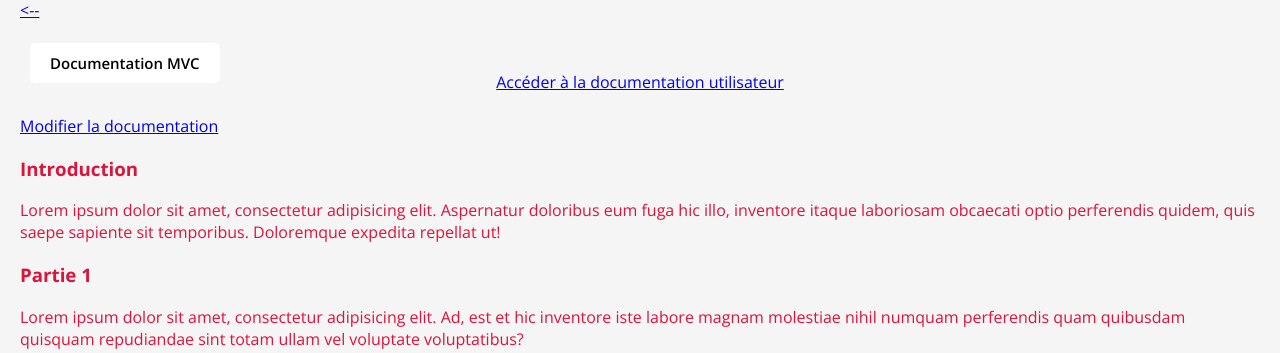
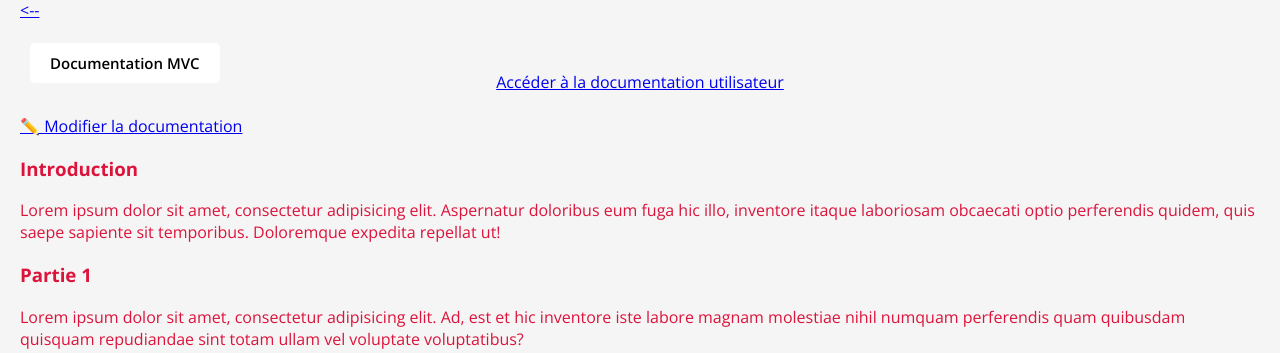
Before and after one commit to jsaiap/HotHotHotV2, a PHP site: page /documentation in a window 1280 px wide. Shown: the part 113-466 px from the top of the page. Run offline with PHP 8.4, Linux system fonts and the light colour scheme.

Commit message:
modifications des pages

```diff
--- a/app/Views/panel/page/documentation.php
+++ b/app/Views/panel/page/documentation.php
@@ -33,7 +33,7 @@
     </section>
     <!-- // TO DO Modifier la documentation icône en haut à droite -->
     <br>
-    <a href="#">Modifier la documentation</a>
+    <a href="#"> ✏️ Modifier la documentation</a>
     <article>
         <h2>Documentation du MVC HotHotHot</h2>
         <h3>Introduction</h3>
--- a/app/Views/panel/page/user-documentation.php
+++ b/app/Views/panel/page/user-documentation.php
@@ -32,7 +32,7 @@
 	</section>
 	<!-- // TO DO Modifier la documentation icône en haut à droite -->
     <br>
-	<a href="#">Modifier la documentation</a>
+	<a href="#"> ✏️ Modifier la documentation</a>
 	<article>
 		<h2>Documentation de l'utilisation de l'application HotHotHot</h2>
 		<h3>Introduction</h3>
```
